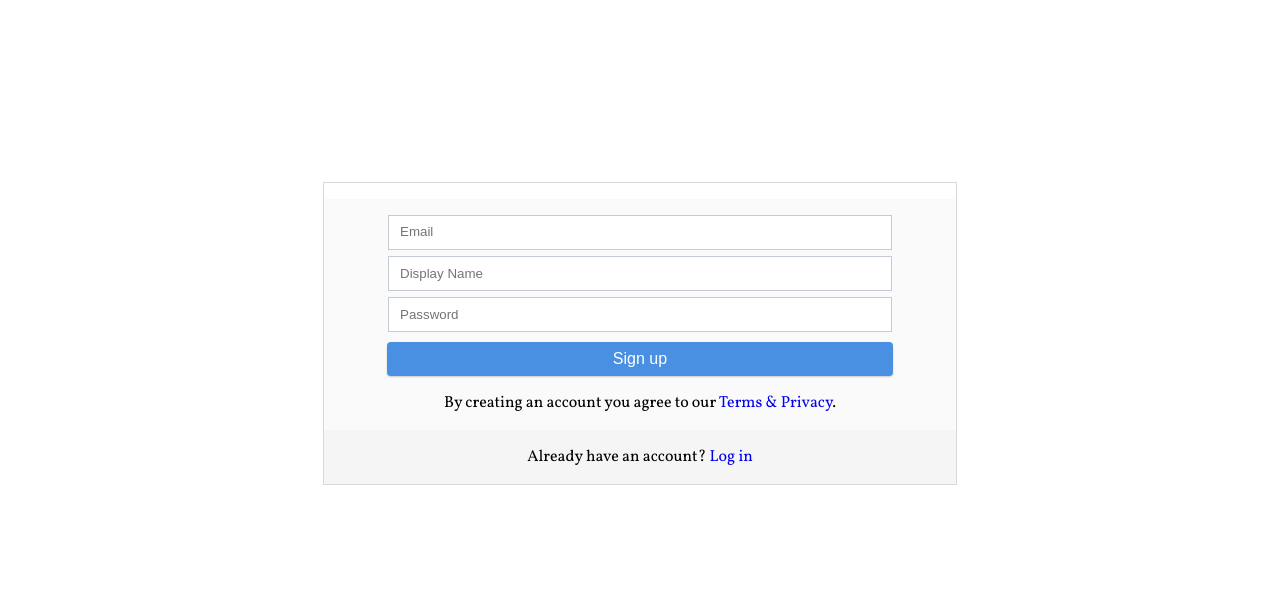
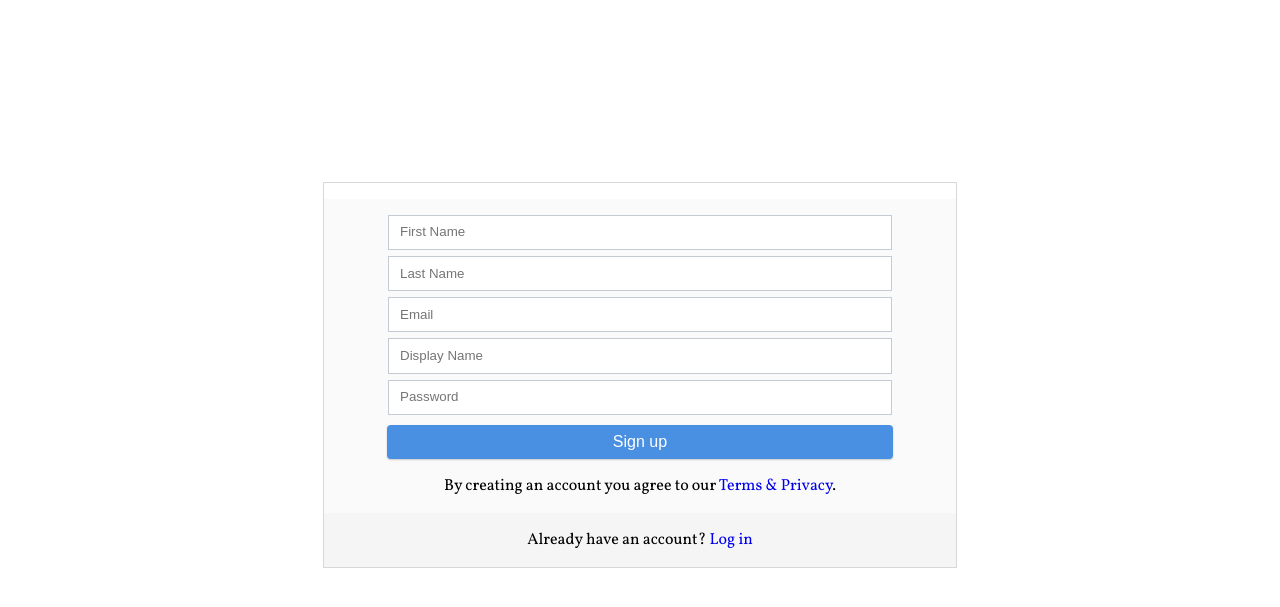
Before and after one commit to Darthrighteous/StackOverflow-lite, a website with bundled scripts: page ui/signup.html in a window 1280 px wide. Shown: the part 71-678 px from the top of the page. Built offline with nearby package versions, Linux system fonts and the light colour scheme.

Commit message:
[Feature #160362883] add first and last name input textboxes

```diff
--- a/ui/signup.html
+++ b/ui/signup.html
@@ -30,6 +30,8 @@
 			<div id="header">
 			</div>
 			<div id="body">
+				<input type="text" name="firstname" placeholder="First Name"> <br>
+				<input type="text" name="lastname" placeholder="Last Name"> <br>
 				<input type="text" name="email" placeholder="Email"> <br>
 				<input type="text" name="username" placeholder="Display Name"> <br>
 				<input type="Password" name="pwd" placeholder="Password"> <br>
```
